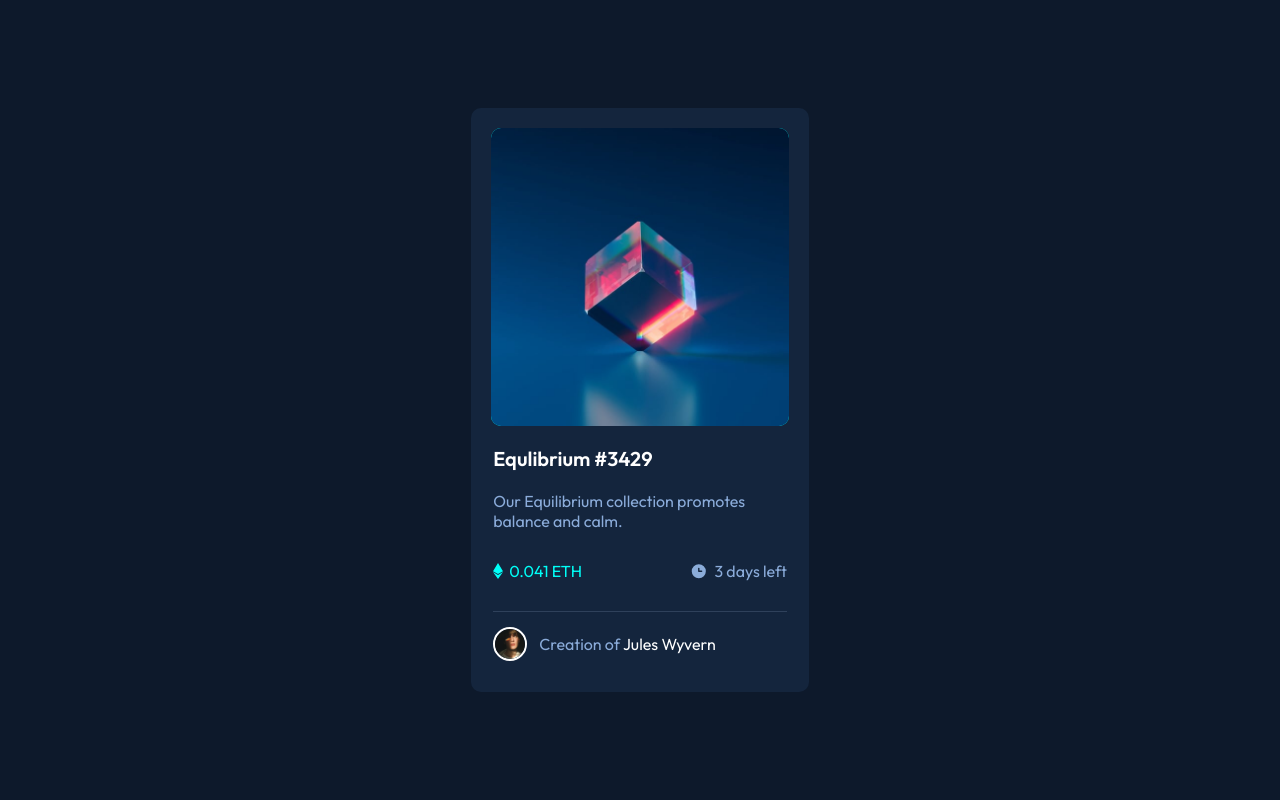
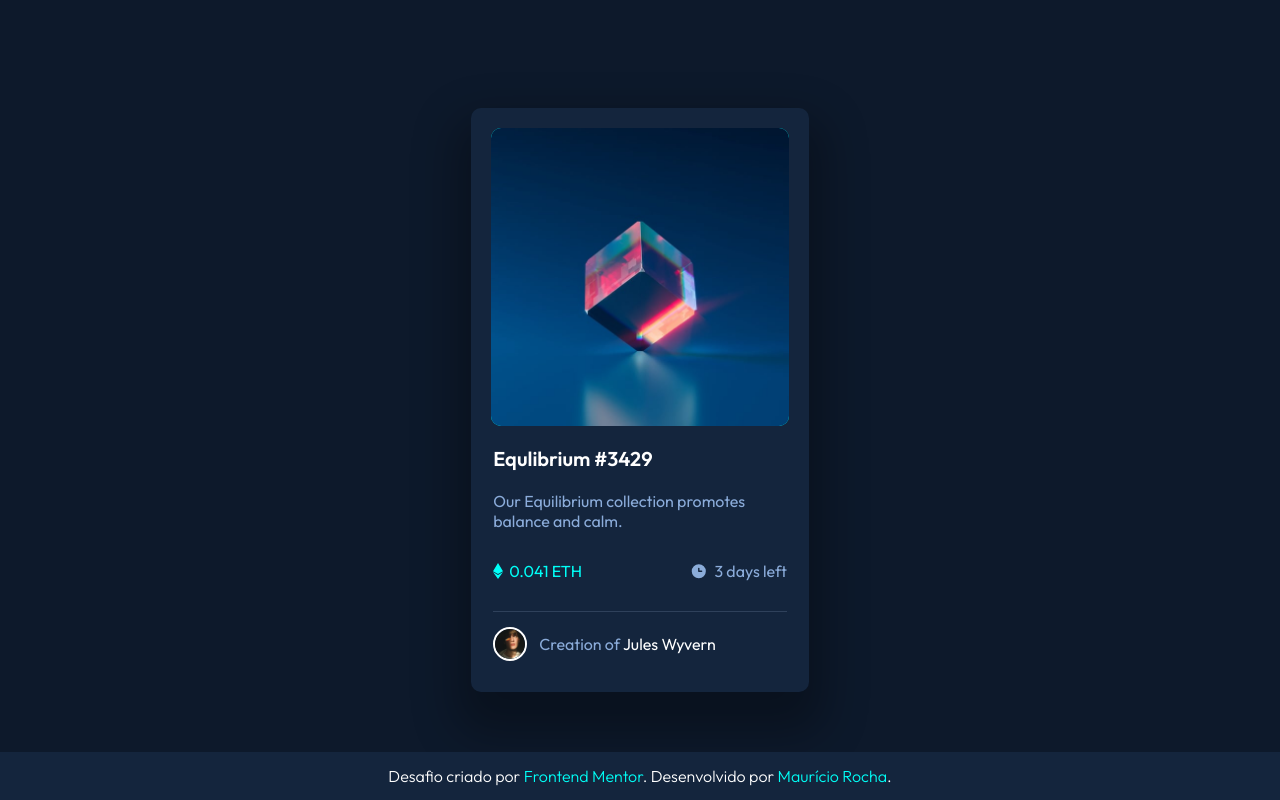
Before and after one commit to mau-rocha/nft-preview, a plain HTML site: page index.html in a window 1280 px wide. Drawn offline with Linux system fonts and the light colour scheme.

Commit message:
NFT Preview

```diff
--- a/index.html
+++ b/index.html
@@ -36,6 +36,11 @@
         </div>
     </main>
 
+    <footer class="footer-content">
+        <p>Desafio criado por <a href="https://www.frontendmentor.io/">Frontend Mentor</a>.
+        Desenvolvido por <a href="https://github.com/mau-rocha">Maurício Rocha</a>.</p>
+    </footer>
+
 
 </body>
 </html>
--- a/style.css
+++ b/style.css
@@ -13,6 +13,8 @@ body {
     width: 100vw;
     height: 100vh;
     display: flex;
+    flex-direction: column;
+    position: relative;
     justify-content: center;
     align-items: center;
     font-family: 'Outfit', sans-serif;
@@ -26,6 +28,7 @@ body {
     grid-template-columns: 1fr 1fr;
     grid-template-rows: 1fr 1fr 1fr 1fr;
     border-radius: 10px;
+    box-shadow: 0px 26px 45px 15px rgba(0, 0, 0, 0.3);
 }
 
 .img-content {
@@ -146,3 +149,27 @@ body {
 .avatar-content a:hover {
     color: hsl(178, 100%, 50%);
 }
+
+.footer-content {
+    position: absolute;
+    bottom: 0;
+    background-color: hsl(216, 50%, 16%);
+    width: 100%;
+    height: 3rem;
+    display: flex;
+    align-items: center;
+    justify-content: center;
+}
+
+.footer-content p {
+    color: #fff;
+    font-weight: 300;
+}
+
+.footer-content a {
+    color: hsl(178, 100%, 50%);
+}
+
+.footer-content a:hover {
+    color: hsl(215, 51%, 70%);
+}
```
Also changed, not shown: assets/screenshot.PNG (added).
